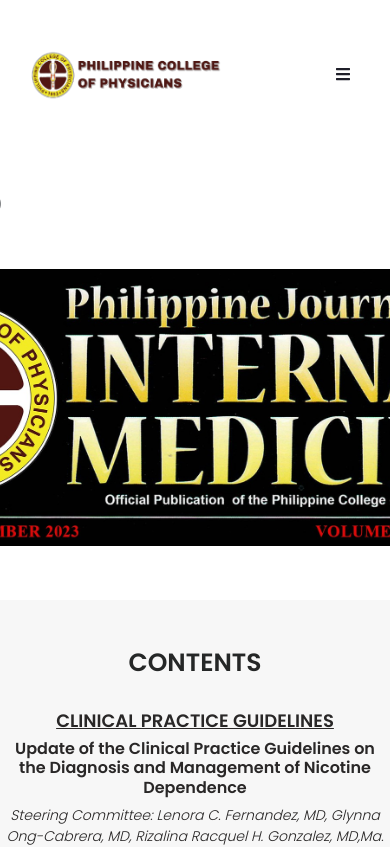
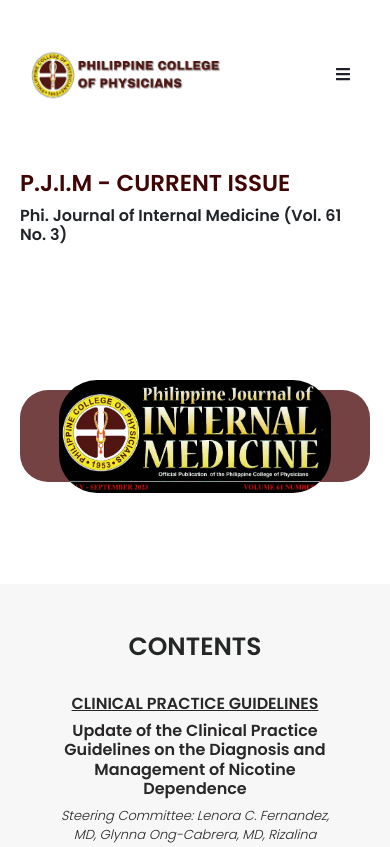
Before and after one commit to whodatboi04/PCP_website, a React (Create React App) app in the folder pcp-website/: page /Journals in a window 390 px wide. Shown: the top 847 px of the page. Built offline with nearby package versions, Linux system fonts and the light colour scheme; a web font is replaced by a local one.

Commit message:
Responsive Journals

```diff
--- a/pcp-website/src/components/JournalsComponents/Notes.jsx
+++ b/pcp-website/src/components/JournalsComponents/Notes.jsx
@@ -40,6 +40,7 @@
                         </div>
                     </div>
                     <div className='n-line'></div>
+                    <div className='notes-content-wrapper'>
                         <div className='notes-contents'>
                             <p>
                                 The Philippine Journal of Internal Medicine (PJIM) is a copyrighted publication of the Philippine College of Physicians (PCP). PCP is the publisher and the owner of the
@@ -49,6 +50,8 @@
                             </p>
                         </div>
                     </div>
+
+                </div>
             </div>
         </div>
 
--- a/pcp-website/src/components/JournalsComponents/PJIMArchives.jsx
+++ b/pcp-website/src/components/JournalsComponents/PJIMArchives.jsx
@@ -21,12 +21,7 @@
         {
             name: 'Action',
             id: 'action',
-            selector: row => <a href={row.action} style={{
-                backgroundColor: '#f1f1f5',
-                padding: '15px',
-                borderRadius: '4rem',
-                textDecoration: 'none'
-            }}>
+            selector: row => <a href={row.action}  className='PJIMArch-btn'>
                 Learn More
             </a>,
 
--- a/pcp-website/src/components/JournalsComponents/PJIMCurrent.jsx
+++ b/pcp-website/src/components/JournalsComponents/PJIMCurrent.jsx
@@ -12,8 +12,9 @@
                     <h3>Phi. Journal of Internal Medicine (Vol. 61 No. 3)</h3>
                     <div className='journal-banner'>
                         <div className='banner-bg'>
+                            <img src={JournalBanner} alt='Philippine Journal of Internal medicine' />
                         </div>
-                        <img src={JournalBanner} alt='Philippine Journal of Internal medicine' />
+
                     </div>
                 </div>
             </div>
@@ -32,8 +33,6 @@
                     ))}
                 </div>
             </div>
-
-
         </div>
     </div>
   )
--- a/pcp-website/src/components/css/Footer.css
+++ b/pcp-website/src/components/css/Footer.css
@@ -11,6 +11,7 @@
     gap: 10rem;
     align-items: center;
     margin-bottom: 2rem;
+    width: 100%;
 }
 
 footer img{
@@ -69,10 +70,12 @@
 @media screen and (max-width: 658px){
     .footer-wrapper{
         flex-direction: column;
-        gap: 1rem;
+        gap: 0c;
     }
 
     footer img{
         margin-bottom: -20px;
+        width: 100%;
+        height: auto;
     }
 }
--- a/pcp-website/src/components/css/JournalsCss/Notes.css
+++ b/pcp-website/src/components/css/JournalsCss/Notes.css
@@ -10,6 +10,7 @@
     display: flex;
     justify-content: center;
     border: 1px solid #fff;
+    padding: 0 25px;
 }
 
 .notes-card-items-bg{
@@ -20,20 +21,22 @@
     box-shadow: 0px 23px 4px rgba(0, 0, 0, 0.25);
     border-radius: 144px;
     max-width: 60rem;
-    min-width: 60rem;
     display: flex;
-    gap: 8rem;
+    justify-content: center;
+    gap: 10rem;
     align-items: center;
+    width: 100%;
 
 }
 
 .notes-card-items{
     max-width: 35rem;
-    min-width: 35rem;
+    width: 100%;
     border: 1px solid black;
     padding: 1.5rem;
     background-color: #EBEBEB;
-    margin-left: -6rem;
+    margin-left: -4rem;
+    margin-right: -4rem;
     box-shadow: 13px 17px 4px rgba(0, 0, 0, 0.25);
     border-radius: 53px;
     height: 30rem;
@@ -62,7 +65,6 @@
     display: flex;
     justify-content: center;
     align-items: center;
-    max-width: 40rem;
     height: 20rem;
     gap: 2rem;
     font-size: 15px;
@@ -72,14 +74,11 @@
     display: flex;
     flex-direction: column;
     gap: 2rem;
-    max-width: 30rem;
+    width: 100%;
+    padding: 0 15px;
 }
 
 .notes-contents a{
-    display: flex;
-    align-items: center;
-    gap: 10px;
-    max-width: 30rem;
     text-decoration: none;
     color: #272525;
 }
@@ -111,3 +110,80 @@
 .n-circles3{
     background-color: #420505;
 }
+
+.notes-contents .notes-mail{
+    color: #F55C5C;
+}
+
+@media only screen and (max-width: 1135px){
+    .notes-card-items{
+        max-width: 30rem;
+    }
+
+    .notes-card-items-bg{
+        max-width: 50rem;
+    }
+}
+
+@media only screen and (max-width: 990px){
+    .notes-card-items{
+        max-width: 25rem;
+    }
+
+    .notes-card-items-bg{
+        max-width: 40rem;
+    }
+}
+
+@media only screen and (max-width: 810px){
+    .notes-bg{
+        margin: 13rem 0;
+    }
+
+    .notes-card-items-bg{
+        flex-direction: column;
+        gap: 1rem;
+        padding: 0 30px;
+    }
+
+    .notes-card-items{
+        height: auto;
+    }
+
+    .notes-items-header .n-circles1,
+    .n-circles2, .n-circles3{
+        width: 12px;
+        height: 12px;
+    }
+
+    .notes-items-header h2{
+        font-size: 25px;
+    }
+
+    .notes-contents{
+        font-size: 12px;
+        height: auto;
+    }
+
+    .n-line{
+        margin-bottom: 0;
+    }
+
+    .notes-content-wrapper{
+        height: auto;
+    }
+}
+
+@media only screen and (max-width: 480px){
+    .notes-items-header h2{
+        font-size: 18px;
+    }
+
+    .notes-contents p{
+        max-width: 10rem;
+    }
+
+    .notes-contents .notes-mail{
+        font-size: 8px;
+    }
+}
--- a/pcp-website/src/components/css/JournalsCss/PJIMArchives.css
+++ b/pcp-website/src/components/css/JournalsCss/PJIMArchives.css
@@ -12,17 +12,26 @@
     display: flex;
     justify-content: center;
     margin-top: 4rem;
+    padding: 0 25px;
 }
 
 .pjimArch-wrapper{
     max-width: 70rem;
-    min-width: 70rem;
+    width: 100%;
 }
 
 .pjimArch-wrapper h1{
     color: #420505;
     font-weight: 550;
     font-size: 28px;
+}
+
+.PJIMArch-btn{
+    background-color: #f1f1f5;
+    padding: 15px;
+    border-radius: 4rem;
+    text-decoration: none;
+    margin-left: 10rem;
 }
 
 .pjim-search{
--- a/pcp-website/src/components/css/JournalsCss/PJIMCurrent.css
+++ b/pcp-website/src/components/css/JournalsCss/PJIMCurrent.css
@@ -1,16 +1,17 @@
-
-
 .journal-banner-container{
     display: flex;
     justify-content: center;
-
+    padding: 20px;
 }
 
 .journal-banner-wrapper{
     max-width: 82.2rem;
+    width: 100%;
 }
 
-
+.current-wrapper{
+    width: 100%;
+}
 
 .current-wrapper h1{
     color: #420505;
@@ -24,7 +25,6 @@
 }
 
 .journal-banner{
-
     margin: 4rem 0 4rem 0;
     height:  16rem;
     display: flex;
@@ -40,13 +40,15 @@
     display: flex;
     justify-content: center;
     border-radius: 28px;
+    position: relative;
 }
 
 .current-wrapper img{
-    width: 42rem;
+    max-width: 42rem;
     border-radius: 38px;
     position: absolute;
-
+    width: 100%;
+    top: -2.5rem;
 }
 
 
@@ -64,7 +66,8 @@
     display: flex;
     justify-content: center;
     background-color: #F7F7F7;
-    padding: 3rem 0;
+    padding: 3rem;
+
 }
 
 .journal-content-wrapper{
@@ -133,6 +136,50 @@
     width: 100%;
 }
 
-.notes-contents .notes-mail{
-    color: #F55C5C;
+@media only screen and (max-width: 990px){
+    .journal-banner img{
+        max-width: 35rem;
+        width: 100%;
+    }
+
+    .banner-bg{
+        height: 10.5rem;
+    }
+
+    .current-wrapper h1{
+        font-size: 23px;
+    }
+
+    .current-wrapper h3{
+        font-size: 16px;
+    }
+
+    .journal-content p{
+        font-size: 13px;
+    }
 }
+
+@media only screen and (max-width: 656px){
+    .journal-banner{
+        margin-bottom: 0;
+    }
+
+    .journal-banner img{
+        max-width: 23rem;
+    }
+
+    .banner-bg{
+        height: 6rem;
+    }
+}
+
+@media only screen and (max-width: 465px){
+    .journal-banner img{
+        max-width: 17rem;
+        top: -10px;
+    }
+
+    .banner-bg{
+        height: 5.7rem;
+    }
+}
--- a/pcp-website/src/pages/Home.jsx
+++ b/pcp-website/src/pages/Home.jsx
@@ -22,11 +22,10 @@
 import Guidelines from '../components/HomeComponents/Guidelines'
 import BoardIRR from '../components/HomeComponents/BoardIRR'
 
-
 export default function Home(){
-
     return (
       <>
+
 
           {/* Carousel Bootstrap Banner for Poster Events */}
             <ControlledCarousel BannerSlides={bannerData}/>
```
Lines whose indentation alone changed are shown as unchanged.
